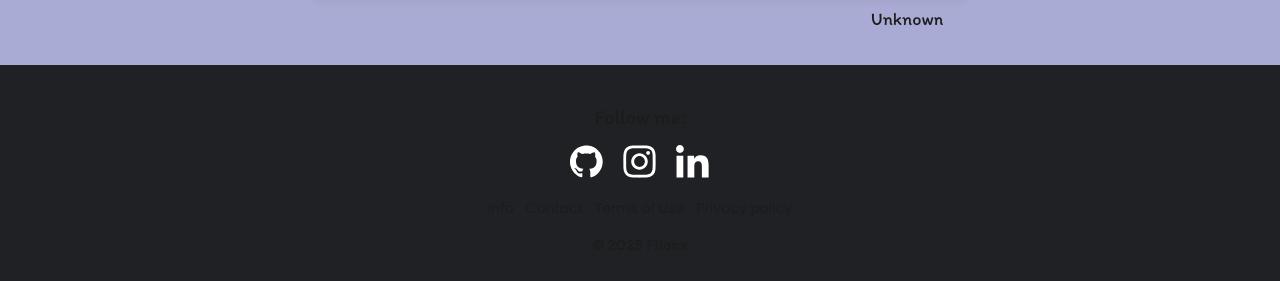
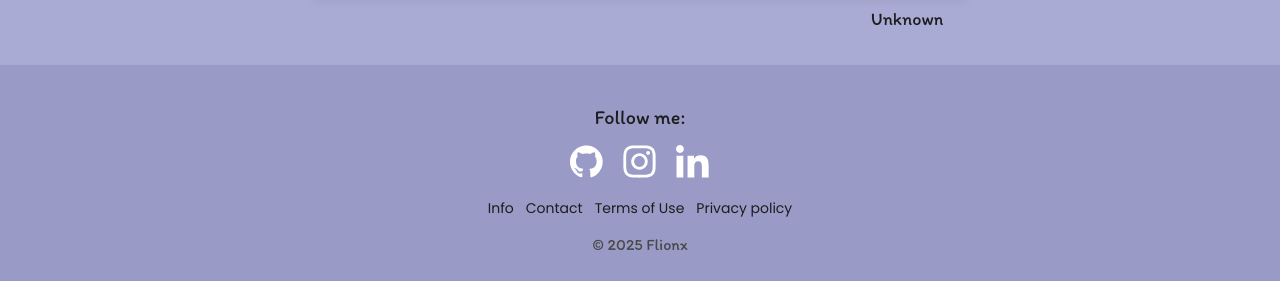
Before and after one commit to flionx/boost-clock, a React (Vite) app: page / in a window 1280 px wide. Shown: the part 973-1254 px from the top of the page. Built offline with nearby package versions, Linux system fonts and the light colour scheme; no server answers; a web font is replaced by a local one.

Commit message:
+light theme for Footer and InfoPage

```diff
--- a/src/components/Footer/Footer.css
+++ b/src/components/Footer/Footer.css
@@ -2,7 +2,7 @@
 .footer {
   padding: 40px 0 30px 0;
   width: 100%;
-  background: #202125;
+  background: var(--footer-bg);
 }
 .footer .container {
   display: flex;
@@ -59,3 +59,7 @@
 .footer__links a:hover {
   text-decoration: underline;
 }
+
+.footer__copy{
+  color: var(--footer-copy-color);
+}
--- a/src/components/Footer/Footer.jsx
+++ b/src/components/Footer/Footer.jsx
@@ -23,7 +23,7 @@ function Footer() {
             <li>Terms of Use</li>
             <li>Privacy policy</li>
           </nav>
-          <p>&copy; 2025 Flionx</p>
+          <p className='footer__copy'>&copy; 2025 Flionx</p>
         </div>
       </footer>
     )
--- a/src/components/Header/Header.css
+++ b/src/components/Header/Header.css
@@ -20,11 +20,10 @@
   color: currentColor;
   font-size: 28px;
 }
-
 .header__logo {
   font-size: 35px;
+}
 
-}
 .header__right {
   display: flex;
   align-items: center;
--- a/src/css/index.css
+++ b/src/css/index.css
@@ -42,6 +42,8 @@
 
   --border-quote: var(--task-add-active);
 
+  --footer-bg: #999BC6;
+  --footer-copy-color: #484848;
 }
 
 .dark-theme {
@@ -80,6 +82,9 @@
   --color-item-modal-text-bg-active: #323232;
 
   --border-quote: #3C3C3C;
+  --footer-bg: #202125;
+  --footer-copy-color: #858585;
+
 
 }
 
--- a/src/css/media.css
+++ b/src/css/media.css
@@ -37,6 +37,12 @@
   }
 }
 
+@media (max-width: 750px) {
+  .header__content-second .header__logo {
+    margin-left: auto;
+    margin-right: 50px;
+  }
+}
 @media (max-width: 480px) {
   .header__burger-list {
     left: 50%;
```
